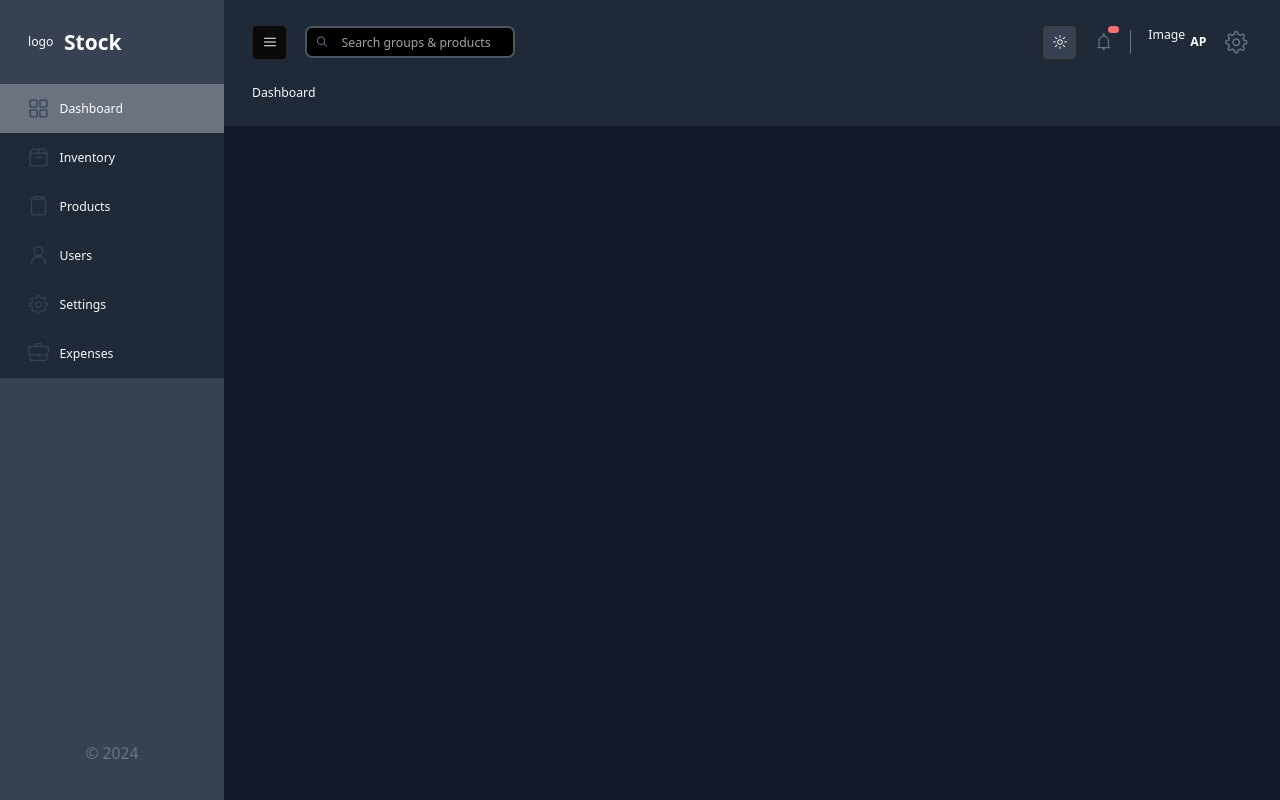
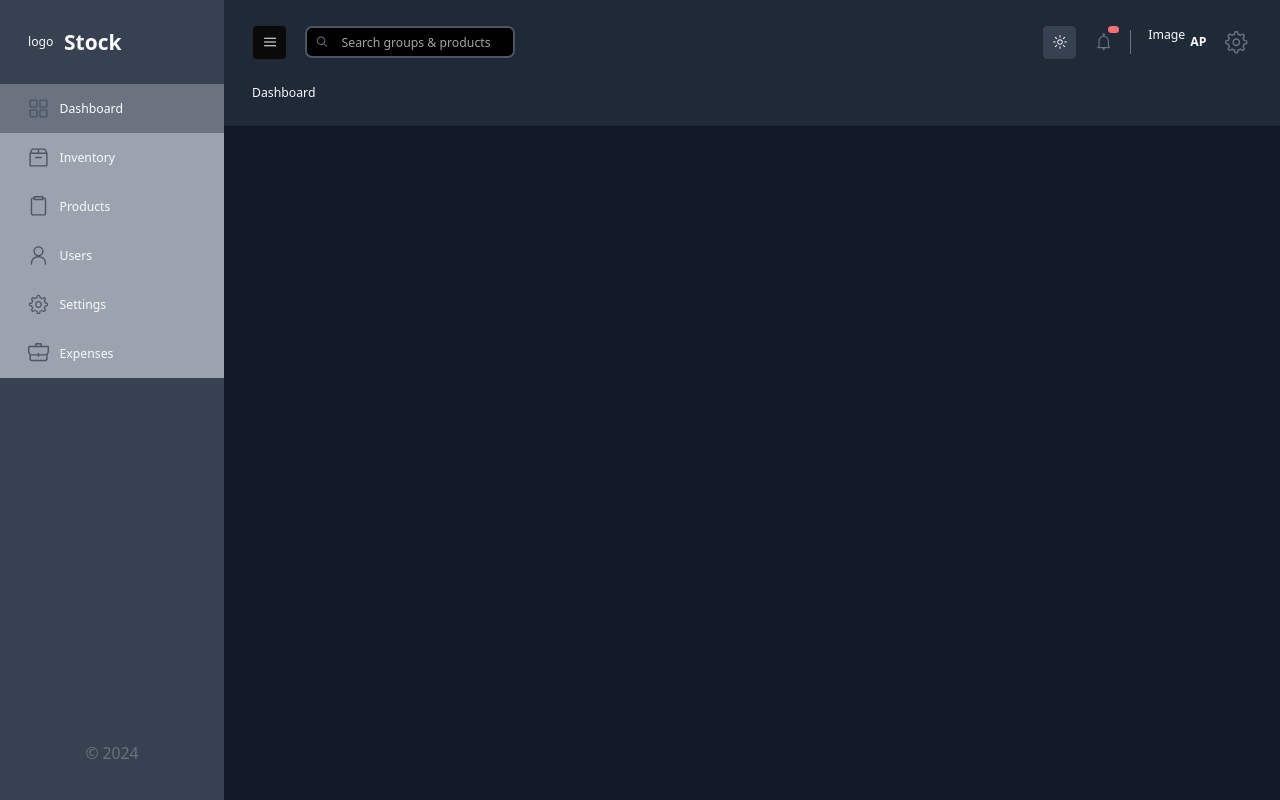
Before and after one commit to git-ashwinpandey/InventoryWatch, a Next.js app: page / in a window 1280 px wide. Built offline with nearby package versions, Linux system fonts and the light colour scheme.

Commit message:
Refactor SidebarLink component styles for better readability and hover effects

```diff
--- a/app/(components)/Sidebar/SidebarLink.tsx
+++ b/app/(components)/Sidebar/SidebarLink.tsx
@@ -18,9 +18,9 @@ const SidebarLink = ({ href, icon: Icon, label, isCollapsed }: SidebarLinkProps)
         <Link href={href}>
             <div className={`cursor-pointer flex items-center
                 ${isSidebarCollapsed ? 'justify-center py-4' : 'justify-start px-8 py-4'}
-                hover:text-blue-500 hover:bg-blue-100 gap-3 transition-colors ${isActive ? 'bg-blue-200 dark:bg-gray-500 dark:text-white' : 'dark:bg-gray-800'}
+                hover:text-blue-500 hover:bg-blue-100 gap-3 transition-colors ${isActive ? 'bg-blue-200 dark:bg-gray-500 dark:text-white' : 'dark:bg-gray-400'}
             `}>
-                <Icon className='w-6 h-6 !text-gray-700' />
+                <Icon className='w-6 h-6 !text-gray-600' />
                 <span className={`${isSidebarCollapsed ? 'hidden' : 'block'}`}>
                     {label}
                 </span>
```
